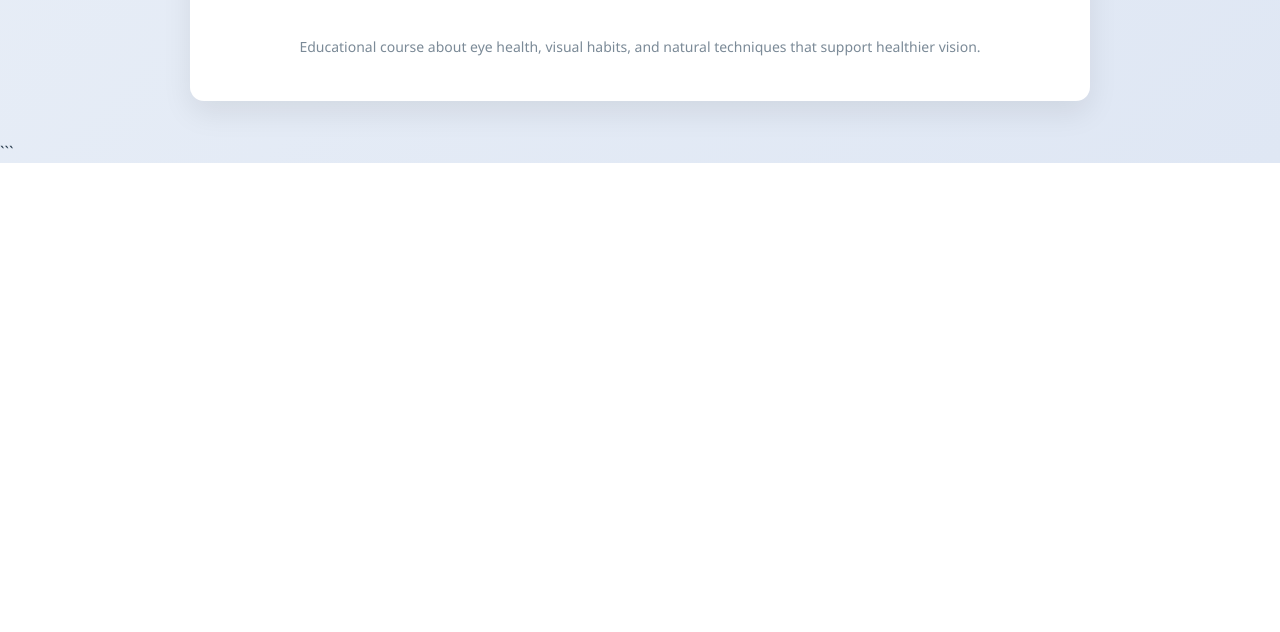
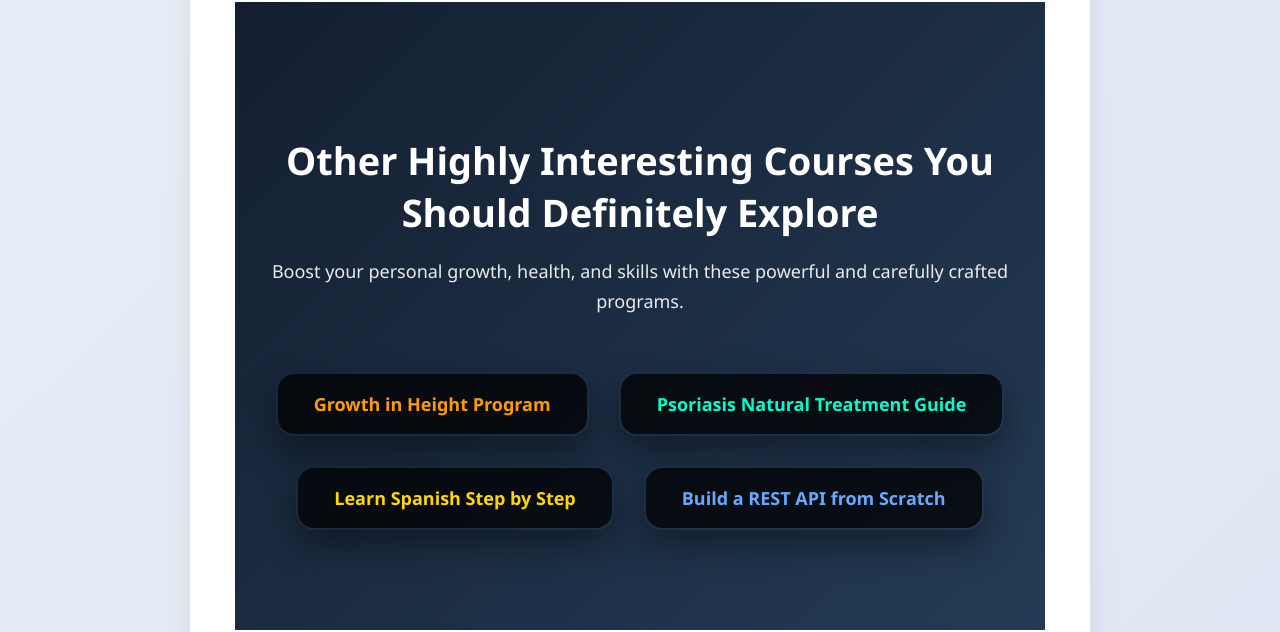
Before and after one commit to valueinvestingsoftware/SeeingClearly, a plain HTML site: page index.html in a window 1280 px wide. Shown: the part 1646-2278 px from the top of the page. Before the commit the page ends 1809 px from the top, so only its background shows below. Drawn offline with Linux system fonts and the light colour scheme.

Commit message:
Update index.html

```diff
--- a/index.html
+++ b/index.html
@@ -184,6 +184,112 @@ Français
 
 </div>
 
+  <!-- EXTRA COURSES SECTION -->
+<style>
+.extra-courses {
+   padding: 100px 20px;
+   text-align: center;
+   background: linear-gradient(135deg, #141e30, #243b55);
+   color: white;
+}
+
+.extra-courses h2 {
+   font-size: 38px;
+   margin-bottom: 10px;
+}
+
+.extra-courses p {
+   font-size: 18px;
+   margin-bottom: 55px;
+   opacity: 0.9;
+}
+
+.course-buttons {
+   display: flex;
+   flex-wrap: wrap;
+   justify-content: center;
+   gap: 30px;
+}
+
+.course-btn {
+   padding: 20px 38px;
+   font-size: 18px;
+   font-weight: bold;
+   color: white;
+   text-decoration: none;
+   border-radius: 18px;
+   transition: all 0.35s ease;
+   position: relative;
+   overflow: hidden;
+   box-shadow: 0 15px 35px rgba(0,0,0,0.4);
+}
+
+/* Animated gradient border effect */
+.course-btn::before {
+   content: "";
+   position: absolute;
+   inset: -2px;
+   border-radius: 18px;
+   background: linear-gradient(45deg, red, orange, yellow, lime, cyan, blue, violet);
+   z-index: -1;
+   animation: rotate 4s linear infinite;
+}
+
+@keyframes rotate {
+   0% { filter: hue-rotate(0deg); }
+   100% { filter: hue-rotate(360deg); }
+}
+
+.course-btn span {
+   position: relative;
+   z-index: 2;
+}
+
+/* Inner background for contrast */
+.course-btn::after {
+   content: "";
+   position: absolute;
+   inset: 2px;
+   background: rgba(0,0,0,0.75);
+   border-radius: 16px;
+   z-index: 1;
+}
+
+.course-btn:hover {
+   transform: translateY(-8px) scale(1.1);
+   box-shadow: 0 25px 50px rgba(0,0,0,0.6);
+}
+
+/* Specific color accents */
+.btn-growth { color: #ff9a00; }
+.btn-health { color: #00ffcc; }
+.btn-spanish { color: #ffd700; }
+.btn-api { color: #66aaff; }
+</style>
+
+<div class="extra-courses">
+   <h2>Other Highly Interesting Courses You Should Definitely Explore</h2>
+   <p>Boost your personal growth, health, and skills with these powerful and carefully crafted programs.</p>
+
+   <div class="course-buttons">
+      <a class="course-btn btn-growth" href="https://valueinvestingsoftware.github.io/GrowthInHeight/" target="_blank">
+         <span>Growth in Height Program</span>
+      </a>
+
+      <a class="course-btn btn-health" href="https://valueinvestingsoftware.github.io/Psoriasis/" target="_blank">
+         <span>Psoriasis Natural Treatment Guide</span>
+      </a>
+
+      <a class="course-btn btn-spanish" href="https://valueinvestingsoftware.github.io/Spanish/" target="_blank">
+         <span>Learn Spanish Step by Step</span>
+      </a>
+
+      <a class="course-btn btn-api" href="https://valueinvestingsoftware.github.io/BuildAnApiRest/" target="_blank">
+         <span>Build a REST API from Scratch</span>
+      </a>
+   </div>
+</div>
+
 <div class="footer">
 Educational course about eye health, visual habits, and natural techniques that support healthier vision.
 </div>
```
